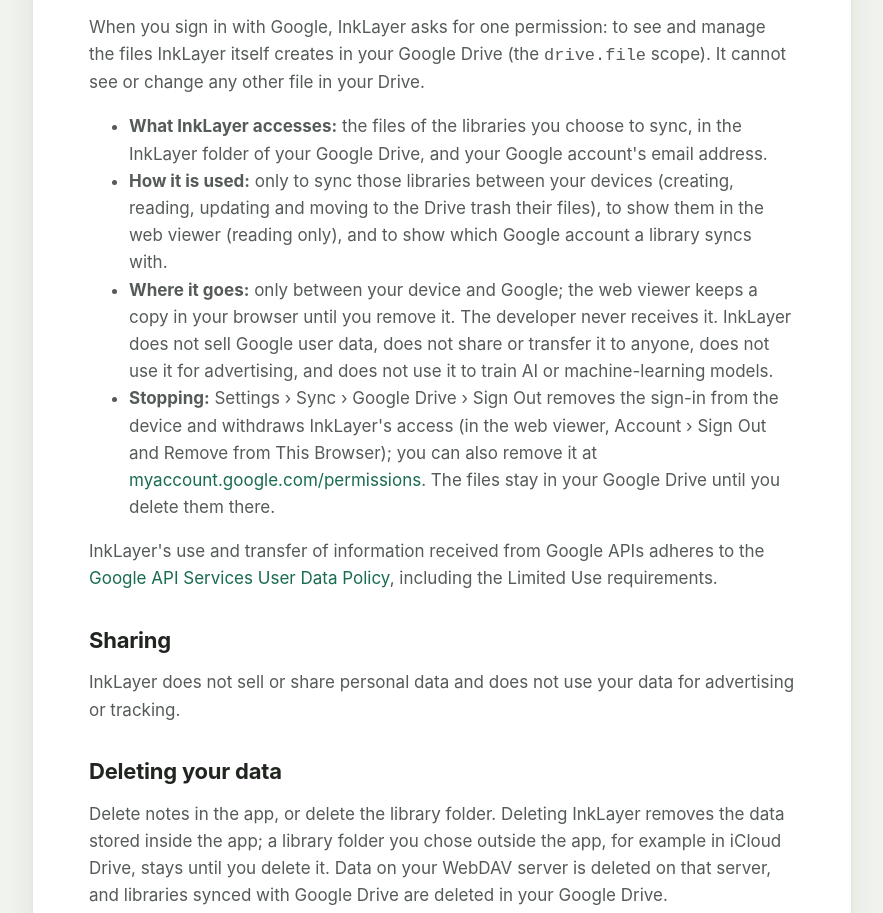
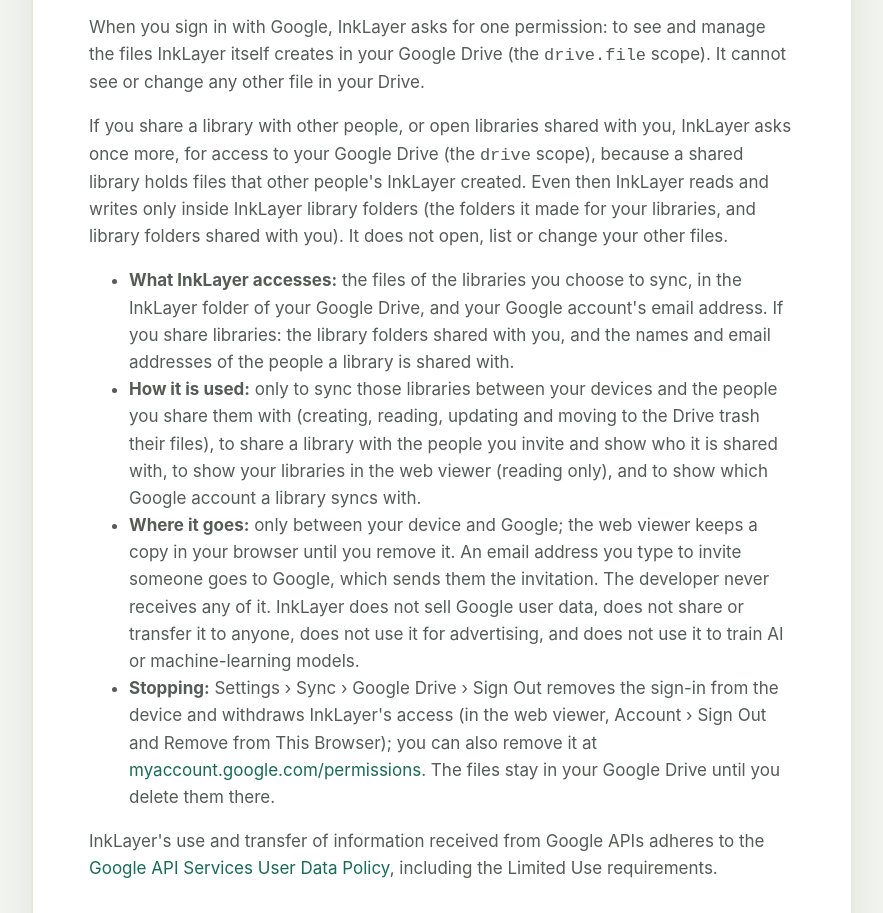
Before and after one commit to voidful/inklayer.app, a plain HTML site: page privacy/index.html in a window 1280 px wide. Shown: the part 1851-2764 px from the top of the page, without its empty margins (198-1081 px from the left). Drawn offline with Linux system fonts and the light colour scheme.

Commit message:
Privacy policy: sharing libraries through Google Drive (the drive scope, asked for only when sharing; invitation addresses go to Google)

```diff
--- a/privacy/index.html
+++ b/privacy/index.html
@@ -83,10 +83,11 @@ addEventListener('DOMContentLoaded', () => {
 
     <h2>Google user data</h2>
     <p>When you sign in with Google, InkLayer asks for one permission: to see and manage the files InkLayer itself creates in your Google Drive (the <code>drive.file</code> scope). It cannot see or change any other file in your Drive.</p>
+    <p>If you share a library with other people, or open libraries shared with you, InkLayer asks once more, for access to your Google Drive (the <code>drive</code> scope), because a shared library holds files that other people's InkLayer created. Even then InkLayer reads and writes only inside InkLayer library folders (the folders it made for your libraries, and library folders shared with you). It does not open, list or change your other files.</p>
     <ul>
-      <li><strong>What InkLayer accesses:</strong> the files of the libraries you choose to sync, in the InkLayer folder of your Google Drive, and your Google account's email address.</li>
-      <li><strong>How it is used:</strong> only to sync those libraries between your devices (creating, reading, updating and moving to the Drive trash their files), to show them in the web viewer (reading only), and to show which Google account a library syncs with.</li>
-      <li><strong>Where it goes:</strong> only between your device and Google; the web viewer keeps a copy in your browser until you remove it. The developer never receives it. InkLayer does not sell Google user data, does not share or transfer it to anyone, does not use it for advertising, and does not use it to train AI or machine-learning models.</li>
+      <li><strong>What InkLayer accesses:</strong> the files of the libraries you choose to sync, in the InkLayer folder of your Google Drive, and your Google account's email address. If you share libraries: the library folders shared with you, and the names and email addresses of the people a library is shared with.</li>
+      <li><strong>How it is used:</strong> only to sync those libraries between your devices and the people you share them with (creating, reading, updating and moving to the Drive trash their files), to share a library with the people you invite and show who it is shared with, to show your libraries in the web viewer (reading only), and to show which Google account a library syncs with.</li>
+      <li><strong>Where it goes:</strong> only between your device and Google; the web viewer keeps a copy in your browser until you remove it. An email address you type to invite someone goes to Google, which sends them the invitation. The developer never receives any of it. InkLayer does not sell Google user data, does not share or transfer it to anyone, does not use it for advertising, and does not use it to train AI or machine-learning models.</li>
       <li><strong>Stopping:</strong> Settings › Sync › Google Drive › Sign Out removes the sign-in from the device and withdraws InkLayer's access (in the web viewer, Account › Sign Out and Remove from This Browser); you can also remove it at <a href="https://myaccount.google.com/permissions">myaccount.google.com/permissions</a>. The files stay in your Google Drive until you delete them there.</li>
     </ul>
     <p>InkLayer's use and transfer of information received from Google APIs adheres to the <a href="https://developers.google.com/terms/api-services-user-data-policy">Google API Services User Data Policy</a>, including the Limited Use requirements.</p>
```
Also changed, not shown: privacy.html (+4 -3 lines), privacy.zh-TW.html (+4 -3 lines).
